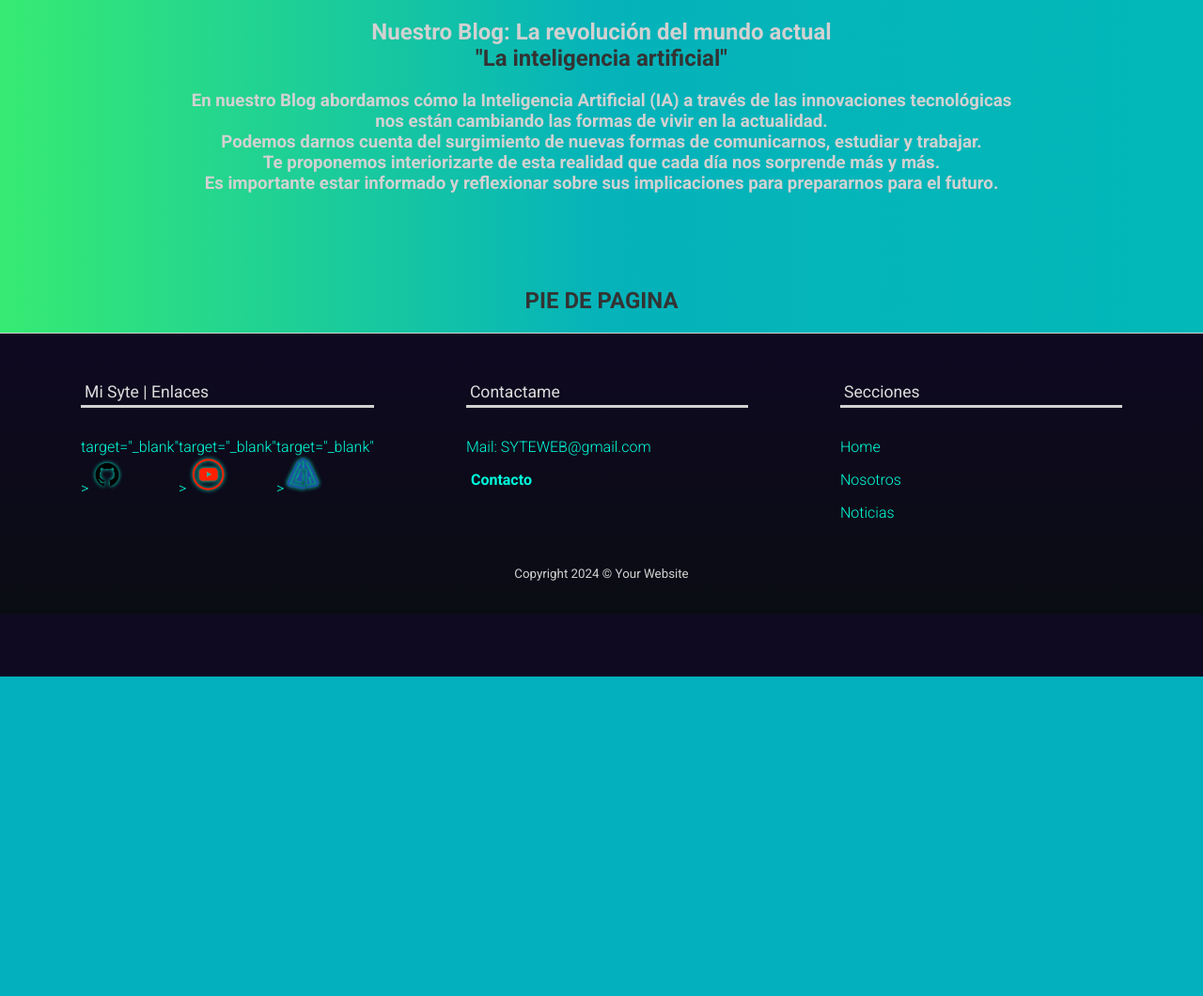
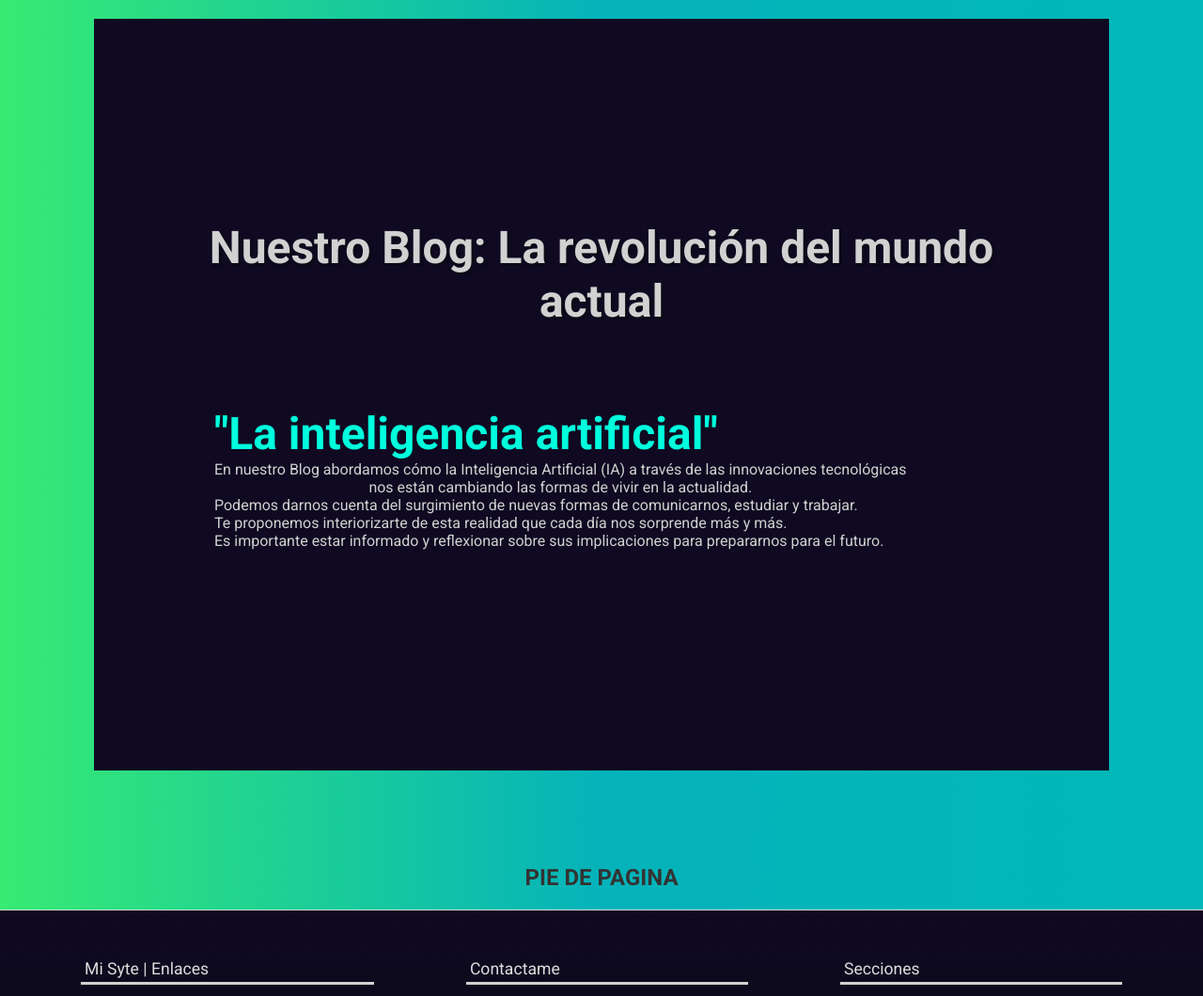
Before and after one commit to Csosafloriani/ProyectoFinal-G5, a Django app: page / in a window 1280 px wide. Shown: the part 80-1140 px from the top of the page at 94% size. Before the commit the page ends 800 px from the top, so only its background shows below. Run offline with Django 3.2, Linux system fonts and the light colour scheme.

Commit message:
Update t_home.html
css a home

```diff
--- a/templates/t_home.html
+++ b/templates/t_home.html
@@ -6,32 +6,35 @@
 
 {% block contenido %}
 	{% if request.user.is_authenticated %} <!--agregue request-->
-	<h4>
-		Bienvenido {{user.username | upper }}
-	</h4>
+	<h1 class="presentacion__titulo">
+		Bienvenido: {{user.username | upper }}
+	</h1>
 	{% endif %}
 
-	<main>
-		<section class="nosotros">
-			<div  class="presentación_blog">
-				<h1>Nuestro Blog: La revolución del mundo actual  </h1>
-					<h2>"La inteligencia artificial"</h2>
-					<h3>
-						<p>En nuestro Blog abordamos cómo la Inteligencia Artificial (IA) a través de las innovaciones
-							tecnológicas <br> nos están cambiando las formas de vivir en la actualidad.
-						</p>
+	<main class="principal">
+		<section class="presentacion">
+			<div  class="presentacion__contenedor_info">
+				<h1 class="articulo__titulo">Nuestro Blog: La revolución del mundo actual  </h1>
 
-						<p>Podemos darnos cuenta  del surgimiento de nuevas formas
-							de comunicarnos, estudiar y trabajar.
-						</p>
+				<div class="seccion_descripcion__info scroll scroll_fino scroll_gris">
+					<h3 class="navegacion__titulo">"La inteligencia artificial"</h3>
+					<p class="seccion_descripcion__parrafo1">En nuestro Blog abordamos cómo la Inteligencia Artificial (IA) a través de las innovaciones
+						tecnológicas <br> nos están cambiando las formas de vivir en la actualidad.
+					</p>
 
-						<p>Te proponemos  interiorizarte de esta realidad
-						que cada día nos sorprende más y más.</p>
+					<p class="seccion_descripcion__parrafo1">Podemos darnos cuenta  del surgimiento de nuevas formas
+						de comunicarnos, estudiar y trabajar.
+					</p>
 
-						<p>Es importante estar informado y reflexionar
+					<p class="seccion_descripcion__parrafo1">Te proponemos  interiorizarte de esta realidad
+						que cada día nos sorprende más y más.
+					</p>
+
+					<p class="seccion_descripcion__parrafo1">Es importante estar informado y reflexionar
 						sobre sus implicaciones para prepararnos
-						para el futuro.</p>
-					</h3>
+						para el futuro.
+					</p>
+				</div>
 
 			</div>
 		</section>
```
